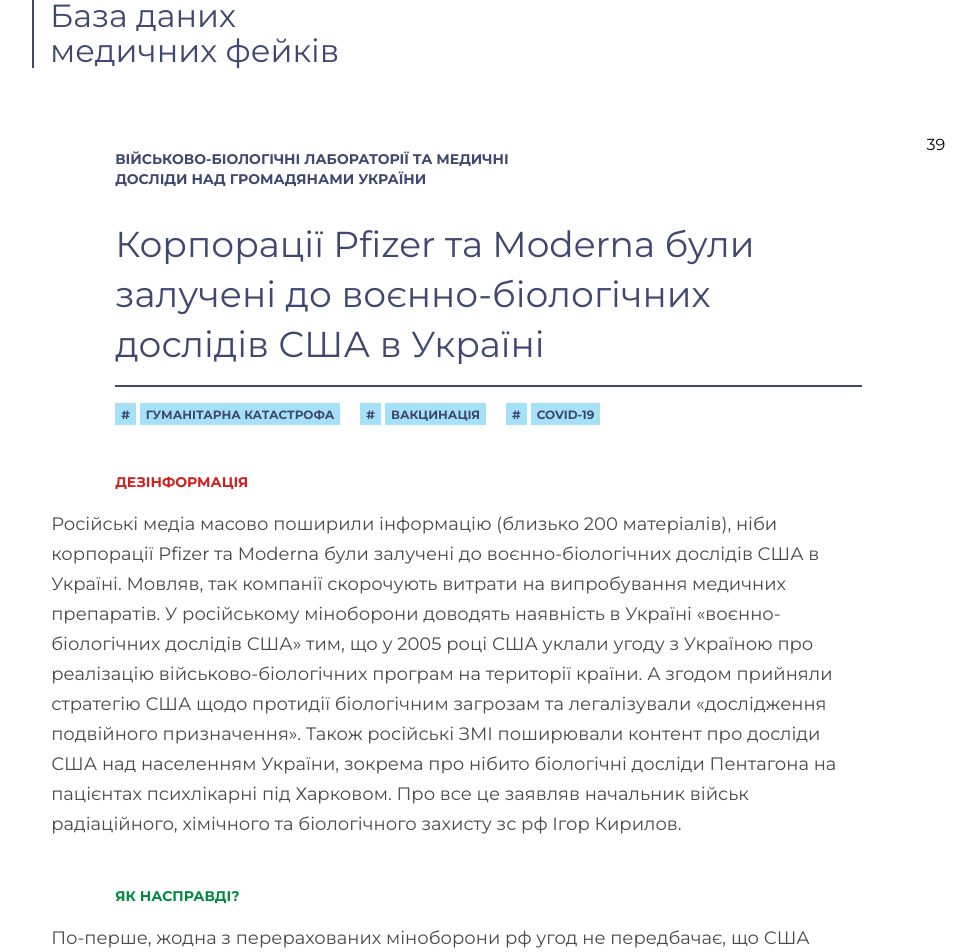
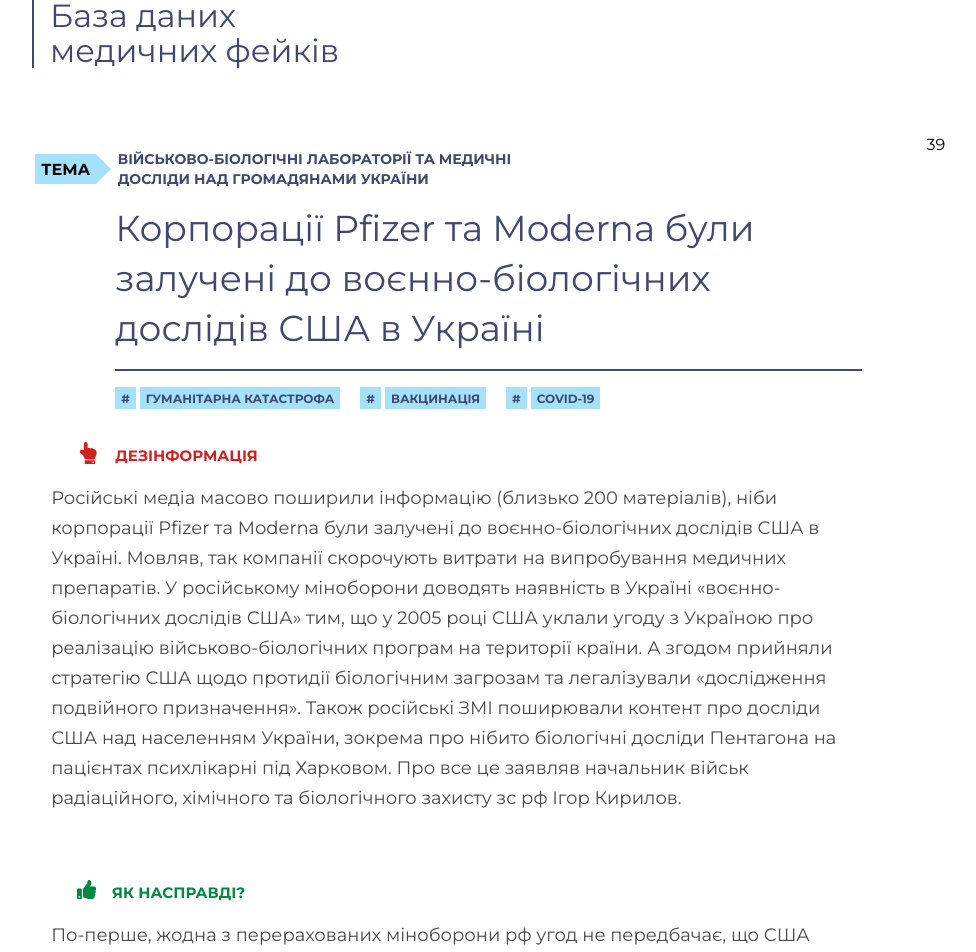
Before and after one commit to sergesoroka/medical-fakes-database, a Next.js app: page /card/1 in a window 1280 px wide. Shown: the part 180-1132 px from the top of the page, without its empty margins (16-992 px from the left). Built offline with nearby package versions, Linux system fonts and the light colour scheme.

Commit message:
Simgle Page: Article Section

```diff
--- a/pages/card/[id].tsx
+++ b/pages/card/[id].tsx
@@ -2,6 +2,9 @@
 import styles from "./../../styles/Home.module.scss";
 import TagsLayout from "../../components/Tag/TagsLayout";
 
+import YouTubeVideo from "../../components/YouTubeVideo/YouTubeVideo";
+import VoxArticlesLayout from "../../components/VoxArticles/VoxArticlesLayout";
+import { FaHandPointUp, FaThumbsUp } from "react-icons/fa";
 import { tableData } from "./../../data/tableData";
 
 function CartPage() {
@@ -13,15 +16,30 @@
       return (
         <>
           <div>
-            <h3 className={styles.theme}>{item.theme}</h3>
+            <div className={styles.themeSection}>
+            <div className={styles.wordTheme}>ТЕМА</div>
+            <div className={styles.arrowTheme}></div>
+              <h3 className={styles.theme}>{item.theme}</h3>
+            </div>
             <h2 className={styles.subtheme}>{item.subtheme}</h2>
             <div style={{ marginLeft: "4rem" }}>
               <TagsLayout />
             </div>
-            <h4 className={styles.verdict}>{item.verdict}</h4>
+            <div className={styles.verdictWrap}>
+              <FaHandPointUp style={{ color: "#D12020", fontSize: "1.4rem" }} />
+              <h4 className={styles.verdict}>{item.verdict}</h4>
+            </div>
             <p className={styles.textDiscript}>{item.discription}</p>
-            <h4 className={styles.proof}>Як насправді?</h4>
+            <div className={styles.verdictWrap}>
+              <FaThumbsUp style={{ color: "#008A40", fontSize: "1.2rem" }} />
+              <h4 className={styles.proof}>Як насправді?</h4>
+            </div>
             <p className={styles.textDiscript}>{item.disproof}</p>
+
+            <div className={styles.articlesWrap}>
+              {/* <YouTubeVideo /> */}
+              <VoxArticlesLayout />
+            </div>
           </div>
           <div>39</div>
         </>
--- a/styles/Home.module.scss
+++ b/styles/Home.module.scss
@@ -21,10 +21,15 @@
   padding: 1.2rem;
   margin-top: 3rem;
 }
+.articlesWrap {
+  display: flex;
+  gap: 4rem;
+}
 .textDiscript {
   font-size: 18px;
   line-height: 30px;
   color: #4a4a4a;
+  margin-bottom: 4rem;
 }
 .subtheme {
   font-size: 36px;
@@ -41,24 +46,49 @@
   line-height: 20px;
   color: #3F4871;
   text-transform: uppercase;
-  padding-bottom: 1rem;
-  margin-left: 4rem;
+  margin-left: 0.4rem;
   width: 50%;
+
 }
 .verdict {
-  font-size: 14px;
+  font-size: 15px;
   font-weight: 600;
   text-transform: uppercase;
   color: #D12020;
-  margin: 3rem 0 0 4rem;
+  margin: .3rem 0 0 1rem;
 }
 
 .proof {
-  font-size: 14px;
+  font-size: 15px;
   font-weight: 600;
   text-transform: uppercase;
   color: #008A40;
-  margin: 3rem 0 0 4rem;
+  margin: .4rem 0 0 1rem;
+}
+
+.verdictWrap {
+  display: flex;
+  align-items: center;
+  margin: 2rem 0 0 1.6rem;
+}
+.themeSection {
+  display: flex;
+  align-items: center;
+  margin-left: -16px;
+}
+.arrowTheme {
+  width: 0;
+  height: 0;
+  border-top: 15px solid transparent;
+  border-bottom: 15px solid transparent;
+  border-left: 15px solid #A6E1FA;
+
+}
+.wordTheme {
+  height: 30px;
+    background-color: #A6E1FA;
+    font-weight: 600;
+    padding: 6px;
 }
 // end of single page styles
 
```
